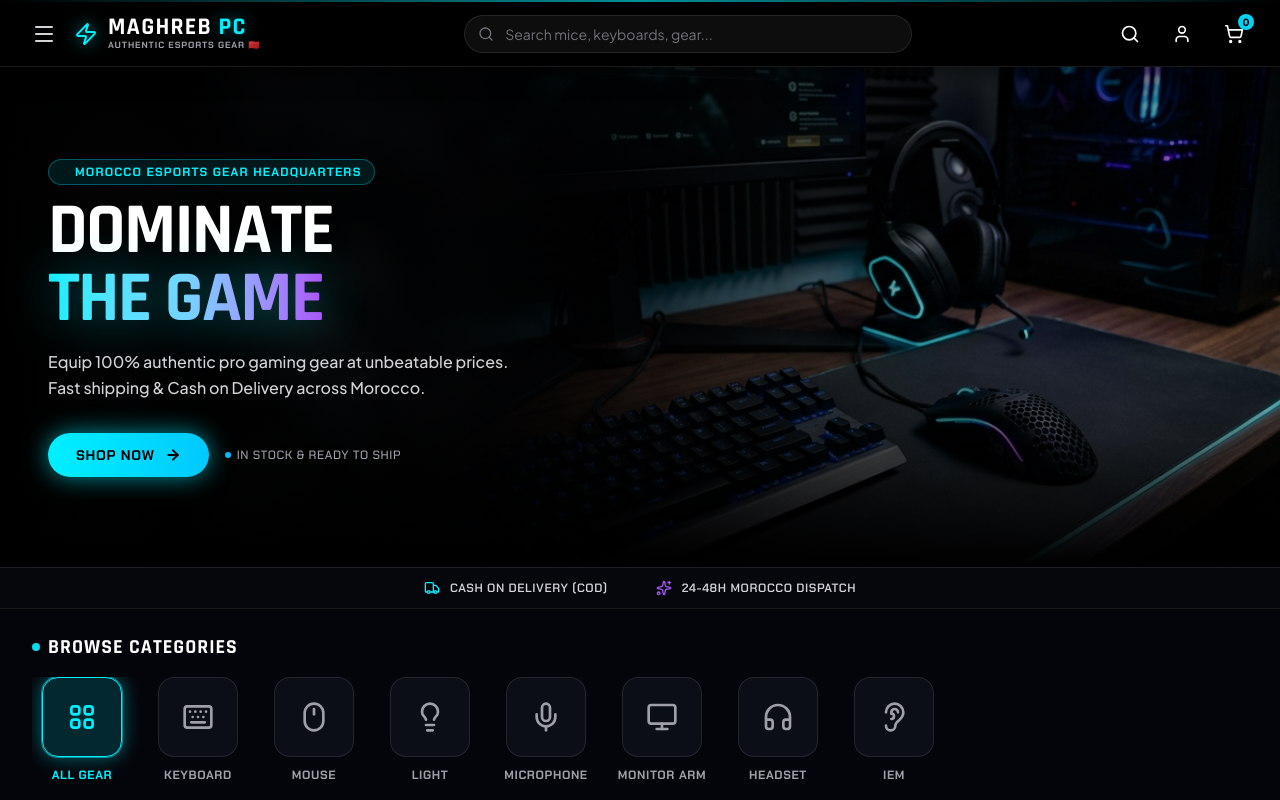
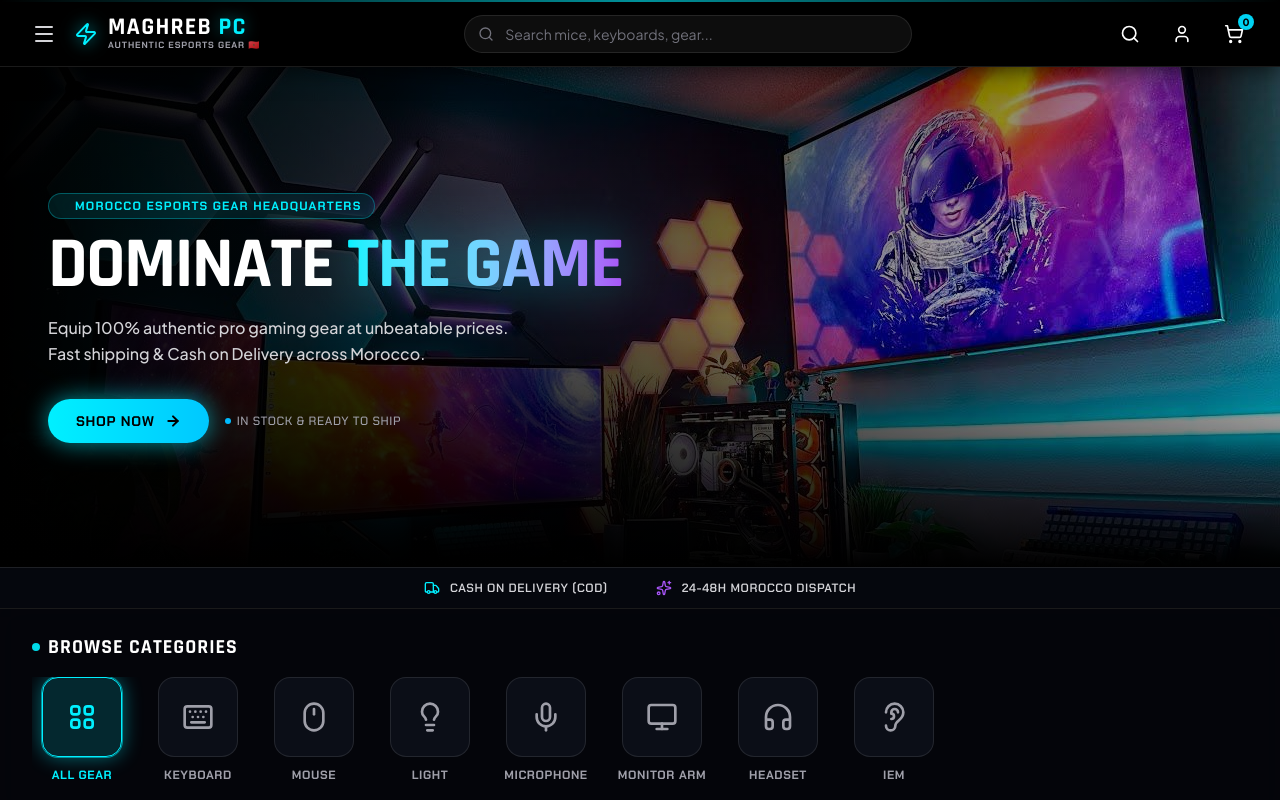
Before and after one commit to eliaselbyed/maghreb-Pc, a React (Vite) app: page / in a window 1280 px wide. Shown: the top 800 px of the page. Built offline with nearby package versions, Linux system fonts and the light colour scheme; no server answers; the database is empty.

Commit message:
feat: update hero section banner image
Replace the legacy gaming desk banner with an optimized asset and refine the gradient overlays for improved text legibility.

```diff
--- a/src/components/Hero.tsx
+++ b/src/components/Hero.tsx
@@ -22,37 +22,36 @@
         {/* Background Desk Banner Image */}
         <div className="absolute inset-0 z-0">
           <img
-            src="/gaming-desk-banner.jpg"
+            src="/assets/aistudio/image_eafdbcbd.png"
             alt="Gaming battlestation setup"
-            referrerPolicy="no-referrer"
             className="h-full w-full object-cover object-[70%_center] sm:object-center"
           />
           {/* Subtle cinematic gradient overlays for high text contrast */}
-          <div className="absolute inset-0 bg-gradient-to-r from-black via-black/90 to-transparent sm:via-black/60" />
-          <div className="absolute inset-0 bg-gradient-to-t from-black via-transparent to-black/40" />
+          <div className="absolute inset-0 bg-gradient-to-r from-black via-black/85 to-black/30 sm:via-black/60 sm:to-transparent" />
+          <div className="absolute inset-0 bg-gradient-to-t from-black via-transparent to-black/30" />
         </div>
 
         {/* Text & Action Overlay with new esports fonts and vibrant vibe */}
         <div className="relative z-10 w-full mx-auto max-w-7xl px-5 sm:px-8 lg:px-12 py-10 sm:py-16">
-          <div className="max-w-[300px] sm:max-w-lg lg:max-w-2xl">
+          <div className="max-w-md sm:max-w-lg lg:max-w-2xl">
             {/* Tech tag */}
             <div className="inline-flex items-center gap-2 px-3 py-1 rounded-full bg-[#00f0ff]/10 border border-[#00f0ff]/30 text-[10px] sm:text-xs font-tech font-bold uppercase tracking-widest text-[#00f0ff] mb-3 backdrop-blur-md">
               <span className="h-1.5 w-1.5 rounded-full bg-[#00f0ff] animate-ping" />
               <span>MOROCCO ESPORTS GEAR HEADQUARTERS</span>
             </div>
 
-            <h1 className="font-display text-4xl sm:text-6xl lg:text-7xl font-black uppercase tracking-tight text-white leading-[0.95]">
-              DOMINATE<br />
+            <h1 className="font-display text-2xl xs:text-3xl sm:text-6xl lg:text-7xl font-black uppercase tracking-tight text-white leading-tight sm:leading-[0.95] whitespace-nowrap">
+              DOMINATE{' '}
               <span className="bg-gradient-to-r from-[#00f0ff] via-sky-300 to-[#a855f7] bg-clip-text text-transparent drop-shadow-[0_0_25px_rgba(0,240,255,0.4)]">
                 THE GAME
               </span>
             </h1>
 
-            <p className="mt-3.5 sm:mt-4 text-xs sm:text-base text-zinc-300 font-medium leading-relaxed max-w-lg">
+            <p className="mt-3.5 sm:mt-4 text-xs sm:text-base text-zinc-300 font-medium leading-relaxed max-w-lg text-center sm:text-left mx-auto sm:mx-0">
               Equip 100% authentic pro gaming gear at unbeatable prices.<br className="hidden sm:inline" /> Fast shipping & Cash on Delivery across Morocco.
             </p>
 
-            <div className="mt-6 sm:mt-8 flex items-center gap-4 flex-wrap">
+            <div className="mt-6 sm:mt-8 flex items-center justify-center sm:justify-start gap-4 flex-wrap">
               <button
                 type="button"
                 onClick={scrollToProducts}
```
Also changed, not shown: public/assets/aistudio/image_cc6cb8dd.png (added), public/assets/aistudio/image_eafdbcbd.png (added).
